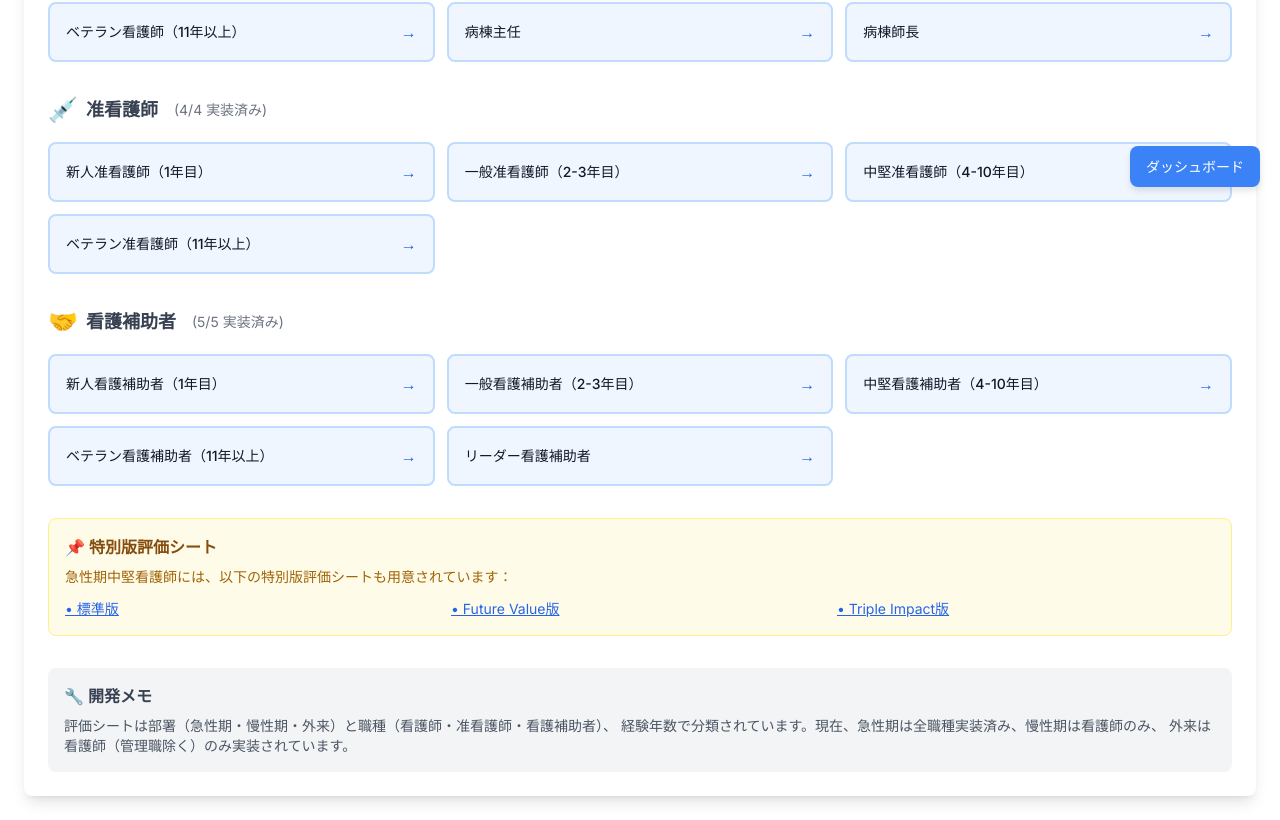
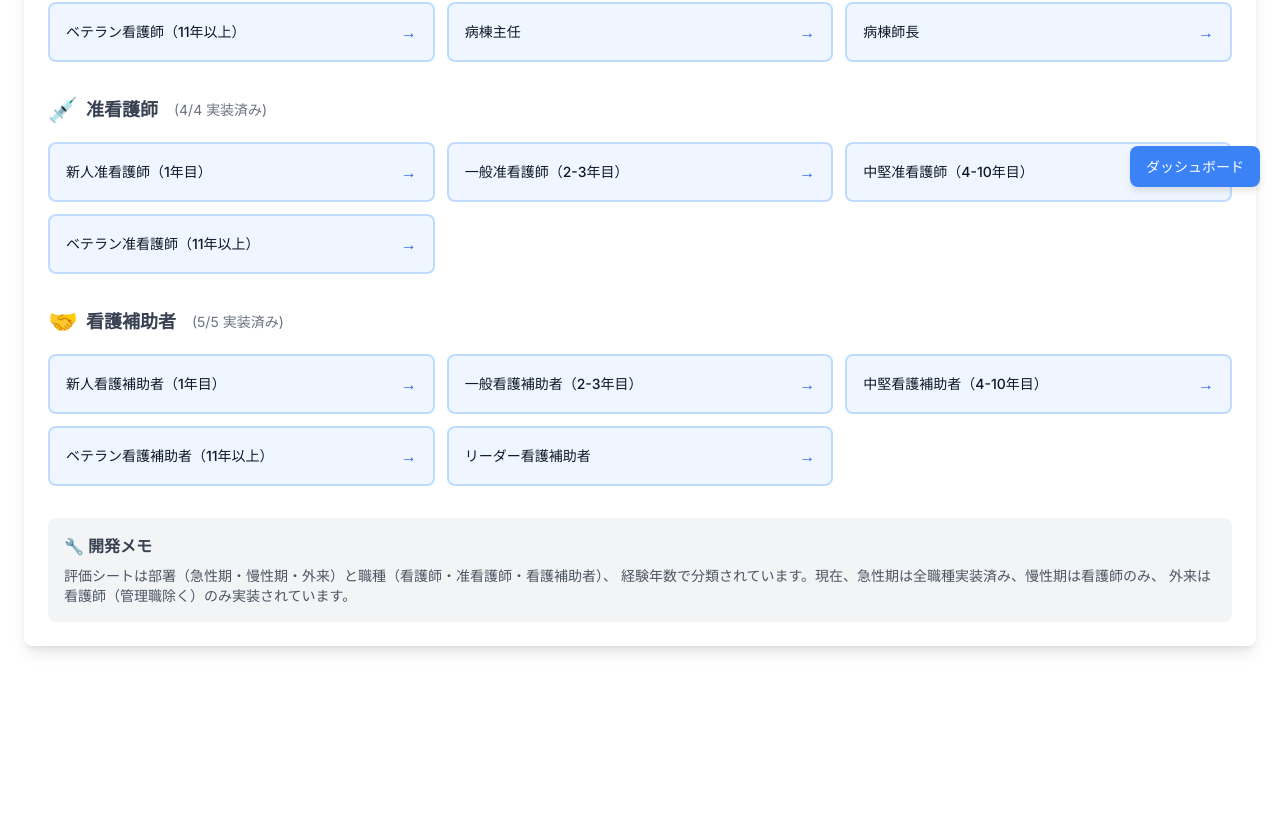
Before and after one commit to tokubot83/staff-medical-system-v2, a Next.js app: page /evaluation-sheets/v4 in a window 1280 px wide. Shown: the part 593-1413 px from the top of the page. After the commit the page ends 1263 px from the top, so only its background shows below. Built offline with nearby package versions, Linux system fonts and the light colour scheme.

Commit message:
fix: 評価シートv4ページから特別版評価シートのセクションを削除
🤖 Generated with [Claude Code](https://claude.ai/code)

Co-Authored-By: Claude <noreply@anthropic.com>

```diff
--- a/src/app/evaluation-sheets/v4/page.tsx
+++ b/src/app/evaluation-sheets/v4/page.tsx
@@ -266,34 +266,6 @@ export default function EvaluationSheetsV4Page() {
             ))}
 
             {/* 特別版の案内（急性期の中堅看護師のみ） */}
-            {activeTab === 'acute' && (
-              <div className="mt-8 p-4 bg-yellow-50 border border-yellow-200 rounded-lg">
-                <h4 className="font-semibold text-yellow-800 mb-2">📌 特別版評価シート</h4>
-                <p className="text-sm text-yellow-700 mb-3">
-                  急性期中堅看護師には、以下の特別版評価シートも用意されています：
-                </p>
-                <div className="grid grid-cols-1 md:grid-cols-3 gap-2">
-                  <Link
-                    href="/evaluation-sheets/v4/acute-nurse/midlevel-nurse-evaluation-v4"
-                    className="text-sm text-blue-600 hover:text-blue-800 underline"
-                  >
-                    • 標準版
-                  </Link>
-                  <Link
-                    href="/evaluation-sheets/v4/acute-nurse/midlevel-nurse-evaluation-v4-future-value"
-                    className="text-sm text-blue-600 hover:text-blue-800 underline"
-                  >
-                    • Future Value版
-                  </Link>
-                  <Link
-                    href="/evaluation-sheets/v4/acute-nurse/midlevel-nurse-evaluation-v4-triple-impact"
-                    className="text-sm text-blue-600 hover:text-blue-800 underline"
-                  >
-                    • Triple Impact版
-                  </Link>
-                </div>
-              </div>
-            )}
 
             {/* 開発者向けメモ */}
             <div className="mt-8 p-4 bg-gray-100 rounded-lg">
--- a/src/components/evaluation-sheets/v4/acute-nurse/junior-nurse-evaluation-v4-pattern5.tsx
+++ b/src/components/evaluation-sheets/v4/acute-nurse/junior-nurse-evaluation-v4-pattern5.tsx
@@ -97,7 +97,7 @@ export default function JuniorNurseEvaluationV4Pattern5() {
       <Card>
         <CardHeader>
           <CardTitle className="text-2xl font-bold text-center">
-            ジュニア看護師（2-3年目） 人事評価シート v4.0
+            一般看護師（2-3年目） 人事評価シート v4.0
           </CardTitle>
           <p className="text-center text-gray-600 mt-2">
             パターン5改良版 - 実践力とチーム貢献を重視した評価
--- a/src/components/evaluation-sheets/v4/acute-nursing-aide/junior-nursing-aide-evaluation-v4-pattern5.tsx
+++ b/src/components/evaluation-sheets/v4/acute-nursing-aide/junior-nursing-aide-evaluation-v4-pattern5.tsx
@@ -97,7 +97,7 @@ export default function JuniorNursingAideEvaluationV4Pattern5() {
       <Card>
         <CardHeader>
           <CardTitle className="text-2xl font-bold text-center">
-            ジュニア看護補助者（2-3年目） 人事評価シート v4.0
+            一般看護補助者（2-3年目） 人事評価シート v4.0
           </CardTitle>
           <p className="text-center text-gray-600 mt-2">
             パターン5改良版 - 実践力と後輩指導の基礎を重視した評価
```
